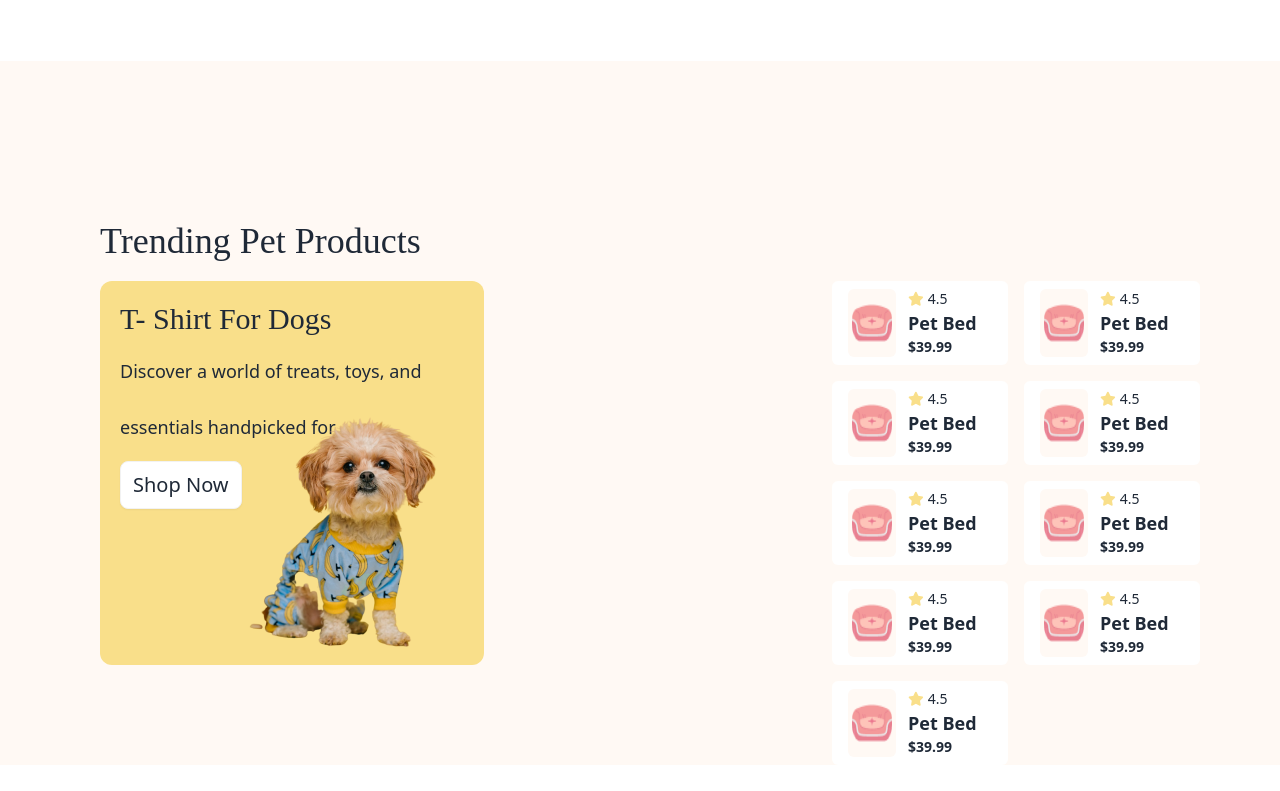
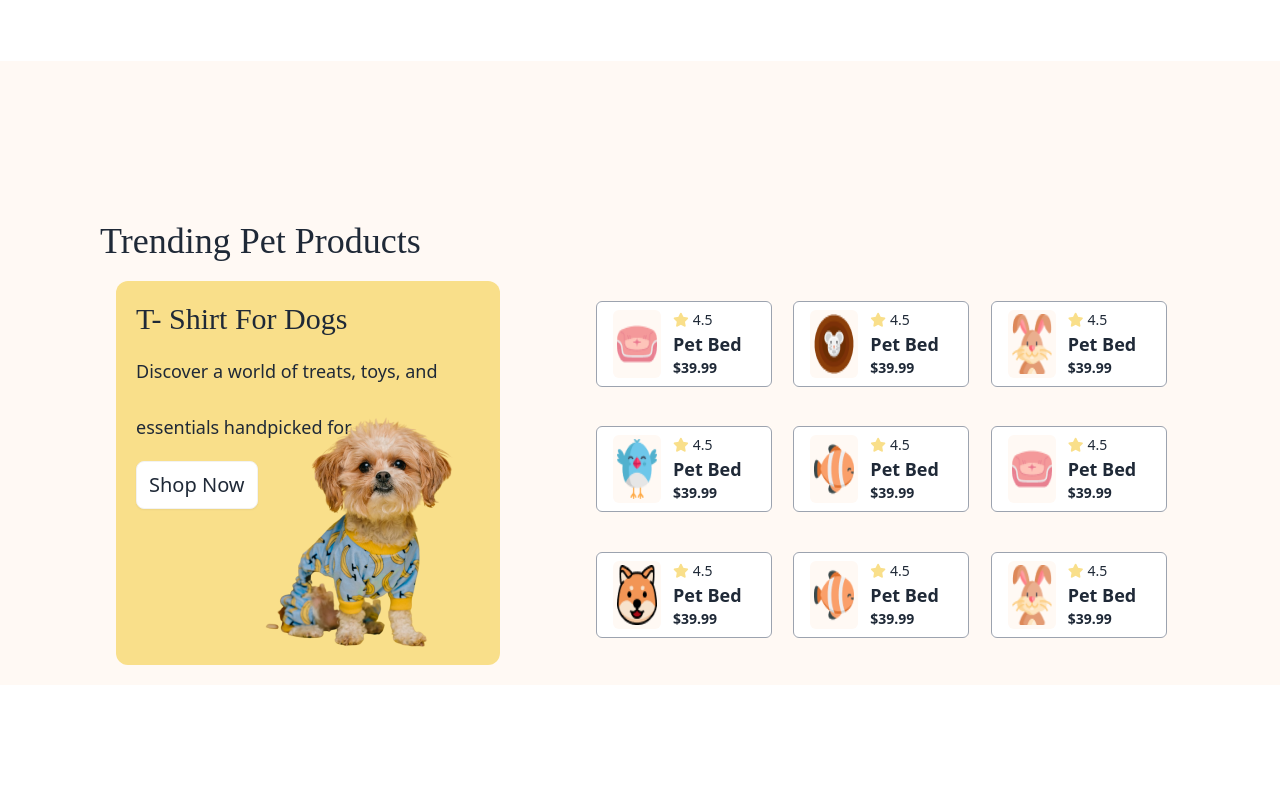
Before and after one commit to Rakibul-islam-khan/category-1, a plain HTML site: page index.html in a window 1280 px wide. Shown: the part 1227-2018 px from the top of the page. After the commit the page ends 1944 px from the top, so only its background shows below. Drawn offline with nearby package versions, Linux system fonts and the light colour scheme; a web font is replaced by a local one.

Commit message:
3rd part done

```diff
--- a/index.html
+++ b/index.html
@@ -126,13 +126,13 @@
 
         <div class="md:mt-80 md:bg-[#FFF9F4] md:px-20 md:my-8">
             <h3 class="adlam text-2xl md:text-4xl px-5 md:pt-40 my-5">Trending Pet Products</h3>
-            <div class="md:flex md:justify-between">
+            <div class="md:flex">
 
-                <div class="px-5 mb-5">
+                <div class="px-9 mb-5 md:gap-0">
 
 
                     <div>
-                        <div class="h-96 md:w-96 bg-[#F9DF8A] rounded-xl relative  ">
+                        <div class="h-96 md:w-96 md:mr-9 bg-[#F9DF8A] rounded-xl relative  ">
                             <div class="ml-5 pt-5">
                                 <h3 class="adlam text-2xl md:text-3xl">T- Shirt For Dogs</h3>
                             <p class="text-sm md:text-lg my-5">Discover a world of treats, toys, and <span class="hidden md:block"><br></span> essentials handpicked for </p>
@@ -147,9 +147,11 @@
 
                 </div>
 
-                    <div class="grid grid-cols-2 gap-4">
+                <div class="md:w-2/3 w-full py-5 px-6  m-auto md:m-0 grid grid-cols-2 gap-4 md:grid-cols-3 md:gap-3">
 
-                        <div class="flex w-44 border-black rounded-md  px-4 py-2 bg-white">
+
+                    <div>
+                        <div class="flex w-44 border border-gray-400 rounded-md  px-4 py-2 bg-white ">
                             <img class="bg-[#FFF9F4] w-12 y-12 px-1 py-1 rounded-md" src="images/pet-couch.png" alt="">
                         <div class="mx-3">
                             <div class="flex gap-1">
@@ -160,7 +162,66 @@
                             <h4 class="text-sm font-semibold">$39.99</h4>
                         </div>
                         </div>
-                        <div class="flex w-44 border-black rounded-md  px-4 py-2 bg-white">
+                    </div>
+
+                    <div>
+                        <div class="flex w-44 border border-gray-400 rounded-md  px-4 py-2 bg-white ">
+                            <img class="bg-[#FFF9F4] w-12 y-12 px-1 py-1 rounded-md" src="images/mouse-cartoon.png" alt="">
+                        <div class="mx-3">
+                            <div class="flex gap-1">
+                                <i class="fa-solid fa-star text-[#F9DF8A] text-sm"></i>
+                                <p class="text-sm">4.5</p>
+                            </div>
+                            <h3 class="text-lg font-semibold">Pet Bed</h3>
+                            <h4 class="text-sm font-semibold">$39.99</h4>
+                        </div>
+                        </div>
+                    </div>
+
+                    <div>
+                        <div class="flex w-44 border border-gray-400 rounded-md  px-4 py-2 bg-white ">
+                            <img class="bg-[#FFF9F4] w-12 y-12 px-1 py-1 rounded-md" src="images/rabbit-cartoon.png" alt="">
+                        <div class="mx-3">
+                            <div class="flex gap-1">
+                                <i class="fa-solid fa-star text-[#F9DF8A] text-sm"></i>
+                                <p class="text-sm">4.5</p>
+                            </div>
+                            <h3 class="text-lg font-semibold">Pet Bed</h3>
+                            <h4 class="text-sm font-semibold">$39.99</h4>
+                        </div>
+                        </div>
+                    </div>
+
+                    <div>
+                        <div class="flex w-44 border border-gray-400 rounded-md  px-4 py-2 bg-white ">
+                            <img class="bg-[#FFF9F4] w-12 y-12 px-1 py-1 rounded-md" src="images/bird-cartoon.png" alt="">
+                        <div class="mx-3">
+                            <div class="flex gap-1">
+                                <i class="fa-solid fa-star text-[#F9DF8A] text-sm"></i>
+                                <p class="text-sm">4.5</p>
+                            </div>
+                            <h3 class="text-lg font-semibold">Pet Bed</h3>
+                            <h4 class="text-sm font-semibold">$39.99</h4>
+                        </div>
+                        </div>
+                    </div>
+
+                    <div>
+                        <div class="flex w-44 border border-gray-400 rounded-md  px-4 py-2 bg-white ">
+                            <img class="bg-[#FFF9F4] w-12 y-12 px-1 py-1 rounded-md" src="images/fish-cartoon.png" alt="">
+                        <div class="mx-3">
+                            <div class="flex gap-1">
+                                <i class="fa-solid fa-star text-[#F9DF8A] text-sm"></i>
+                                <p class="text-sm">4.5</p>
+                            </div>
+                            <h3 class="text-lg font-semibold">Pet Bed</h3>
+                            <h4 class="text-sm font-semibold">$39.99</h4>
+                        </div>
+                        </div>
+                    </div>
+
+                    <div>
+                        <div class="flex w-44 border border-gray-400 rounded-md  px-4 py-2 bg-white ">
                             <img class="bg-[#FFF9F4] w-12 y-12 px-1 py-1 rounded-md" src="images/pet-couch.png" alt="">
                         <div class="mx-3">
                             <div class="flex gap-1">
@@ -171,8 +232,11 @@
                             <h4 class="text-sm font-semibold">$39.99</h4>
                         </div>
                         </div>
-                        <div class="flex w-44 border-black rounded-md  px-4 py-2 bg-white">
-                            <img class="bg-[#FFF9F4] w-12 y-12 px-1 py-1 rounded-md" src="images/pet-couch.png" alt="">
+                    </div>
+
+                    <div>
+                        <div class="flex w-44 border border-gray-400 rounded-md  px-4 py-2 bg-white ">
+                            <img class="bg-[#FFF9F4] w-12 y-12 px-1 py-1 rounded-md" src="images/cat-cartoon.png" alt="">
                         <div class="mx-3">
                             <div class="flex gap-1">
                                 <i class="fa-solid fa-star text-[#F9DF8A] text-sm"></i>
@@ -182,9 +246,11 @@
                             <h4 class="text-sm font-semibold">$39.99</h4>
                         </div>
                         </div>
+                    </div>
 
-                        <div class="flex w-44 border-black rounded-md  px-4 py-2 bg-white">
-                            <img class="bg-[#FFF9F4] w-12 y-12 px-1 py-1 rounded-md" src="images/pet-couch.png" alt="">
+                    <div>
+                        <div class="flex w-44 border border-gray-400 rounded-md  px-4 py-2 bg-white ">
+                            <img class="bg-[#FFF9F4] w-12 y-12 px-1 py-1 rounded-md" src="images/fish-cartoon.png" alt="">
                         <div class="mx-3">
                             <div class="flex gap-1">
                                 <i class="fa-solid fa-star text-[#F9DF8A] text-sm"></i>
@@ -194,8 +260,11 @@
                             <h4 class="text-sm font-semibold">$39.99</h4>
                         </div>
                         </div>
-                        <div class="flex w-44 border-black rounded-md  px-4 py-2 bg-white">
-                            <img class="bg-[#FFF9F4] w-12 y-12 px-1 py-1 rounded-md" src="images/pet-couch.png" alt="">
+                    </div>
+
+                    <div class="hidden md:block">
+                        <div class="flex w-44 border border-gray-400 rounded-md  px-4 py-2 bg-white ">
+                            <img class="bg-[#FFF9F4] w-12 y-12 px-1 py-1 rounded-md" src="images/rabbit-cartoon.png" alt="">
                         <div class="mx-3">
                             <div class="flex gap-1">
                                 <i class="fa-solid fa-star text-[#F9DF8A] text-sm"></i>
@@ -205,60 +274,14 @@
                             <h4 class="text-sm font-semibold">$39.99</h4>
                         </div>
                         </div>
-                        <div class="flex w-44 border-black rounded-md  px-4 py-2 bg-white">
-                            <img class="bg-[#FFF9F4] w-12 y-12 px-1 py-1 rounded-md" src="images/pet-couch.png" alt="">
-                        <div class="mx-3">
-                            <div class="flex gap-1">
-                                <i class="fa-solid fa-star text-[#F9DF8A] text-sm"></i>
-                                <p class="text-sm">4.5</p>
-                            </div>
-                            <h3 class="text-lg font-semibold">Pet Bed</h3>
-                            <h4 class="text-sm font-semibold">$39.99</h4>
-                        </div>
-                        </div>
-                        <div class="flex w-44 border-black rounded-md  px-4 py-2 bg-white">
-                            <img class="bg-[#FFF9F4] w-12 y-12 px-1 py-1 rounded-md" src="images/pet-couch.png" alt="">
-                        <div class="mx-3">
-                            <div class="flex gap-1">
-                                <i class="fa-solid fa-star text-[#F9DF8A] text-sm"></i>
-                                <p class="text-sm">4.5</p>
-                            </div>
-                            <h3 class="text-lg font-semibold">Pet Bed</h3>
-                            <h4 class="text-sm font-semibold">$39.99</h4>
-                        </div>
-                        </div>
-                        <div class="flex w-44 border-black rounded-md  px-4 py-2 bg-white">
-                            <img class="bg-[#FFF9F4] w-12 y-12 px-1 py-1 rounded-md" src="images/pet-couch.png" alt="">
-                        <div class="mx-3">
-                            <div class="flex gap-1">
-                                <i class="fa-solid fa-star text-[#F9DF8A] text-sm"></i>
-                                <p class="text-sm">4.5</p>
-                            </div>
-                            <h3 class="text-lg font-semibold">Pet Bed</h3>
-                            <h4 class="text-sm font-semibold">$39.99</h4>
-                        </div>
-                        </div>
-                        <div class="flex w-44 border-black rounded-md  px-4 py-2 bg-white">
-                            <img class="bg-[#FFF9F4] w-12 y-12 px-1 py-1 rounded-md" src="images/pet-couch.png" alt="">
-                        <div class="mx-3">
-                            <div class="flex gap-1">
-                                <i class="fa-solid fa-star text-[#F9DF8A] text-sm"></i>
-                                <p class="text-sm">4.5</p>
-                            </div>
-                            <h3 class="text-lg font-semibold">Pet Bed</h3>
-                            <h4 class="text-sm font-semibold">$39.99</h4>
-                        </div>
-                        </div>
+                    </div>
 
 
 
 
+                </div>
 
 
-
-
-
-                    </div>
 
 
             </div>
```
